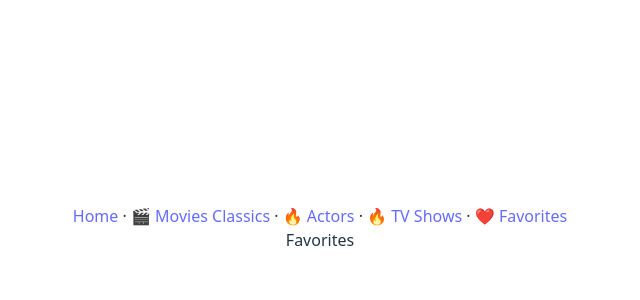
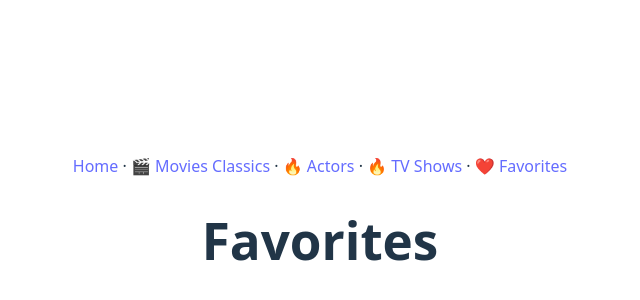
Before and after one commit to 0xadri/mini-app, a React (Vite) app in the folder mini-app/: page /favorites in a window 1280 px wide. Shown: the part 172-472 px from the top of the page, without its empty margins (320-960 px from the left). Built offline with nearby package versions, Linux system fonts and the light colour scheme.

Commit message:
Favorites Page: add fav movies

```diff
--- a/mini-app/src/pages/Favorites.jsx
+++ b/mini-app/src/pages/Favorites.jsx
@@ -1,5 +1,20 @@
+import { useState, useEffect } from "react";
+import { FavMoviesProvider } from "../contexts/FavMoviesContext";
+import { UseFavMoviesContext } from "../contexts/FavMoviesContext";
+import MovieCard from "../components/MovieCard";
+
 const Favorites = () => {
-  return <div>Favorites</div>;
+  const { favMovies } = UseFavMoviesContext();
+
+  return (
+    <>
+      <h1>Favorites</h1>
+      {favMovies &&
+        favMovies.map((movie, index) => (
+          <MovieCard movie={movie} key={index} />
+        ))}
+    </>
+  );
 };
 
 export default Favorites;
```
